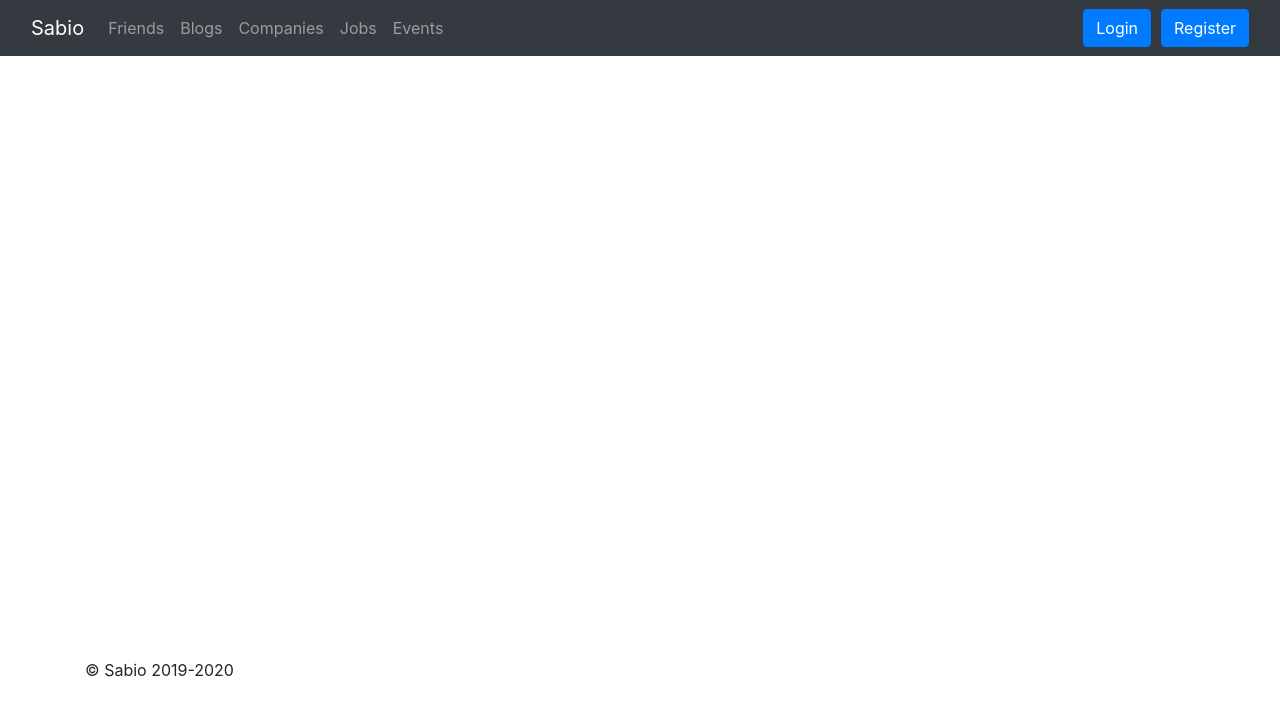
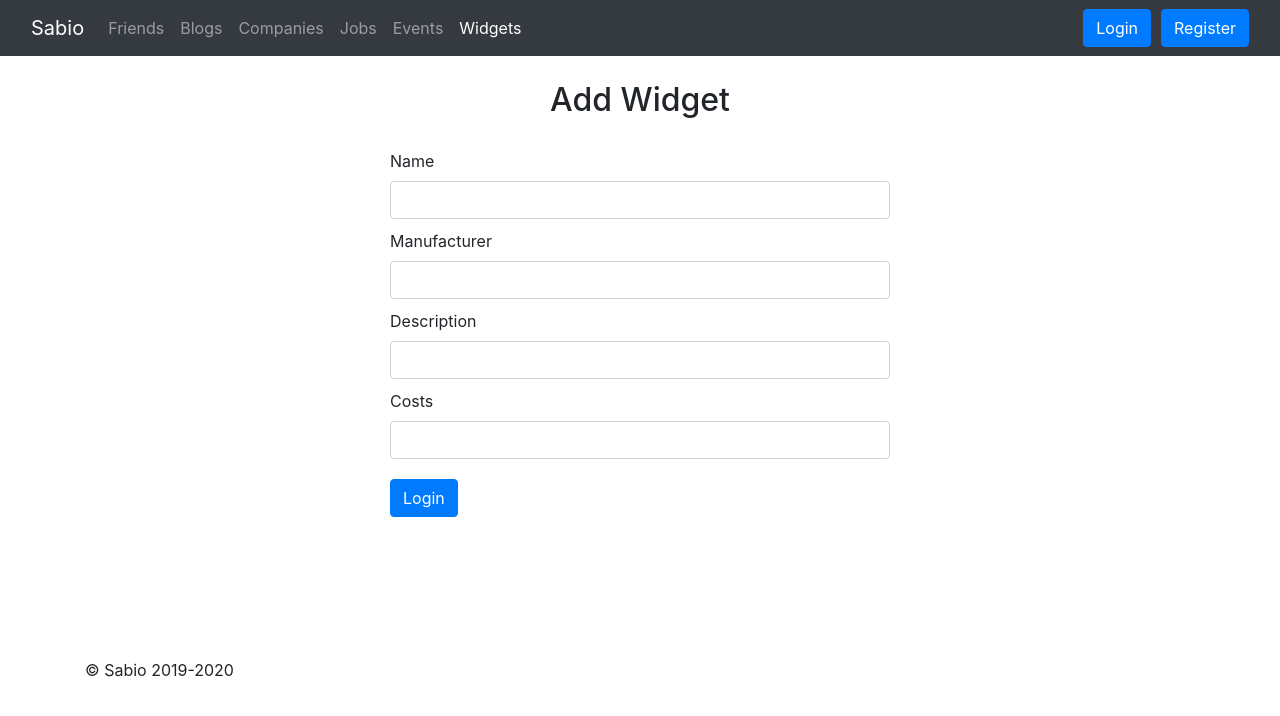
Before and after one commit to joeantlin/StarterTasks, a React (Create React App) app: page /widgets in a window 1280 px wide. Shown: the top 716 px of the page. Built offline with nearby package versions, Linux system fonts and the light colour scheme; no server answers.

Commit message:
added widgets

```diff
--- a/src/App.jsx
+++ b/src/App.jsx
@@ -7,6 +7,7 @@ import Home from "./components/HomePage";
 import Login from "./components/Login";
 import Register from "./components/Register";
 import Friends from "./components/Friends";
+import Widgets from "./components/Widgets";
 
 import usersService from "./services/UsersService";
 
@@ -102,6 +103,9 @@ class App extends Component {
 						<Route path="/friends" strict={true}>
 							<Friends />
 						</Route>
+						<Route exact path="/widgets">
+							<Widgets />
+						</Route>
 					</Switch>
 				</main>
 
--- a/src/components/NavBar.jsx
+++ b/src/components/NavBar.jsx
@@ -76,6 +76,11 @@ class NavBar extends React.Component {
 									Events
 								</NavLink>
 							</li>
+							<li className="nav-item">
+								<NavLink className="nav-link" to="/widgets">
+									Widgets
+								</NavLink>
+							</li>
 						</ul>
 					</div>
 				</div>
--- /dev/null
+++ b/src/components/Widgets.jsx
@@ -0,0 +1,128 @@
+import React from "react";
+
+import entitiesService from "../services/EntitiesService";
+import { toast } from "react-toastify";
+
+class Widgets extends React.Component {
+	state = {
+		formData: {
+			name: "",
+			manufacturer: "",
+			description: "",
+			costs: "",
+		},
+	};
+
+	onFormFieldChanged = (e) => {
+		let input = e.currentTarget;
+		this.setState(() => {
+			let newState = { ...this.state.formData };
+			newState[input.name] = input.value;
+			return { formData: newState };
+		});
+	};
+
+	onFormSubmit = (e) => {
+		e.preventDefault();
+		this.addWidget({
+			name: this.state.formData.name,
+			manufacturer: this.state.formData.manufacturer,
+			description: this.state.formData.description,
+			costs: this.state.formData.costs,
+		});
+	};
+
+	addWidget = (widget) => {
+		entitiesService
+			.add("widgets", widget)
+			.then(this.addWidgetSuccess)
+			.catch((res) => console.log({ error: res }));
+	};
+
+	addWidgetSuccess = (res) => {
+		console.log({ newWidget: res.data });
+		this.setState({
+			formData: {
+				name: "",
+				manufacturer: "",
+				description: "",
+				costs: "",
+			},
+		});
+		toast.success("Added a Widget, Id: " + res.data.item, {
+			position: "top-center",
+			autoClose: 5000,
+			hideProgressBar: false,
+			closeOnClick: true,
+			pauseOnHover: true,
+			draggable: true,
+			progress: undefined,
+		});
+	};
+
+	render() {
+		return (
+			<div className="form-container">
+				<h2>Add Widget</h2>
+				<form id="my-form" className="row g-4">
+					<div className="col-12">
+						<label htmlFor="name-input" className="form-label">
+							Name
+						</label>
+						<input
+							name="name"
+							className="form-control"
+							value={this.state.formData.name}
+							onChange={this.onFormFieldChanged}
+						/>
+					</div>
+					<div className="col-12">
+						<label htmlFor="manufacturer-input" className="form-label">
+							Manufacturer
+						</label>
+						<input
+							name="manufacturer"
+							className="form-control"
+							value={this.state.formData.manufacturer}
+							onChange={this.onFormFieldChanged}
+						/>
+					</div>
+					<div className="col-12">
+						<label htmlFor="description-input" className="form-label">
+							Description
+						</label>
+						<input
+							name="description"
+							className="form-control"
+							value={this.state.formData.description}
+							onChange={this.onFormFieldChanged}
+						/>
+					</div>
+
+					<div className="col-12">
+						<label htmlFor="costs-input" className="form-label">
+							Costs
+						</label>
+						<input
+							name="costs"
+							className="form-control"
+							value={this.state.formData.costs}
+							onChange={this.onFormFieldChanged}
+						/>
+					</div>
+					<div className="col-md-6">
+						<button
+							type="submit"
+							className="btn btn-primary"
+							onClick={this.onFormSubmit}
+						>
+							Login
+						</button>
+					</div>
+				</form>
+			</div>
+		);
+	}
+}
+
+export default Widgets;
--- /dev/null
+++ b/src/services/EntitiesService.js
@@ -0,0 +1,26 @@
+import axios from "axios";
+
+let endpoint = "https://api.remotebootcamp.dev/api/entities";
+
+export const getAll = entityName => {
+    const config = {
+        method: "GET",
+        url: `${endpoint}/${entityName}`,
+        crossdomain: true,
+        headers: { "Content-Type": "application/json" }
+    }
+    return axios(config);
+}
+
+export const add = (entityName, payload) => {
+    const config = {
+        method: "POST",
+        url: `${endpoint}/${entityName}`,
+        crossdomain: true,
+        data: payload,
+        headers: { "Content-Type": "application/json" }
+    }
+    return axios(config);
+}
+
+export default { getAll, add };
```
